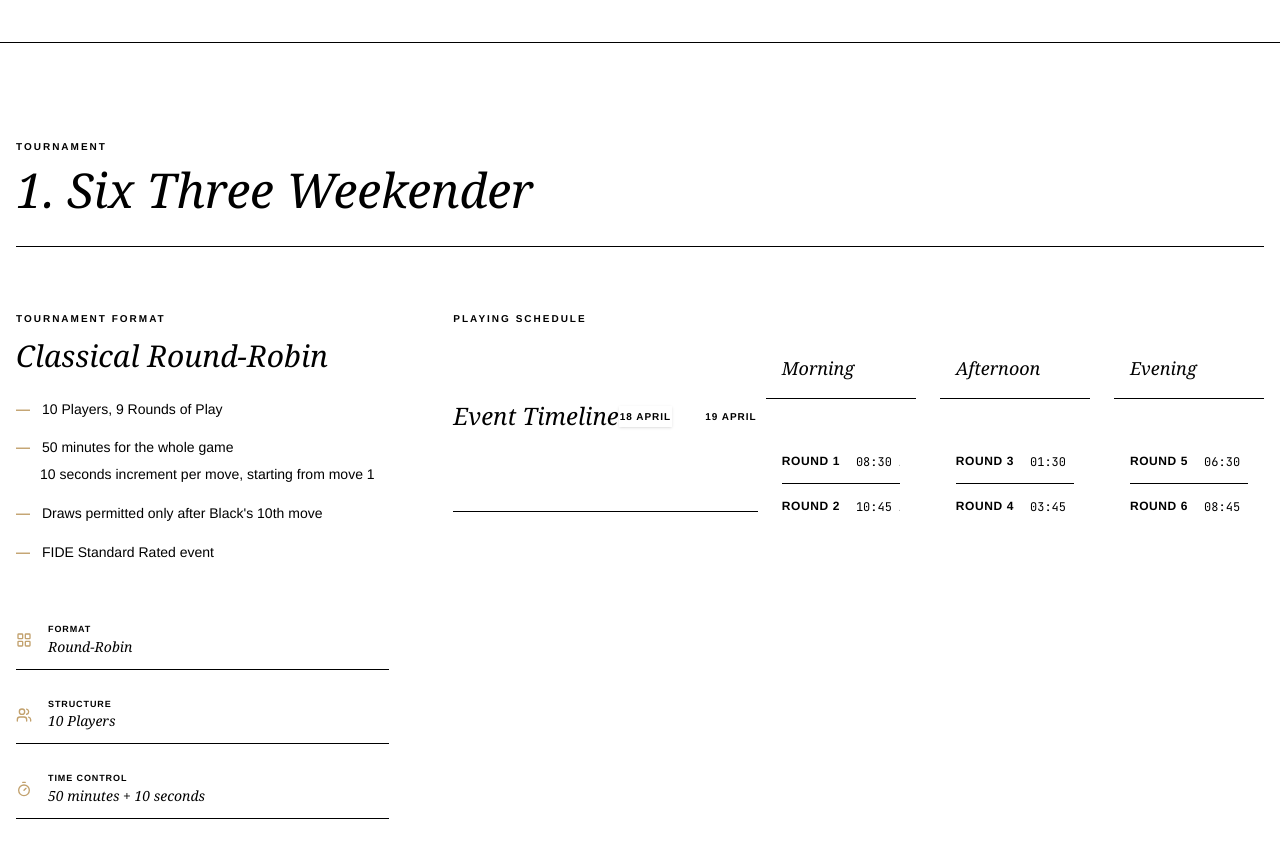
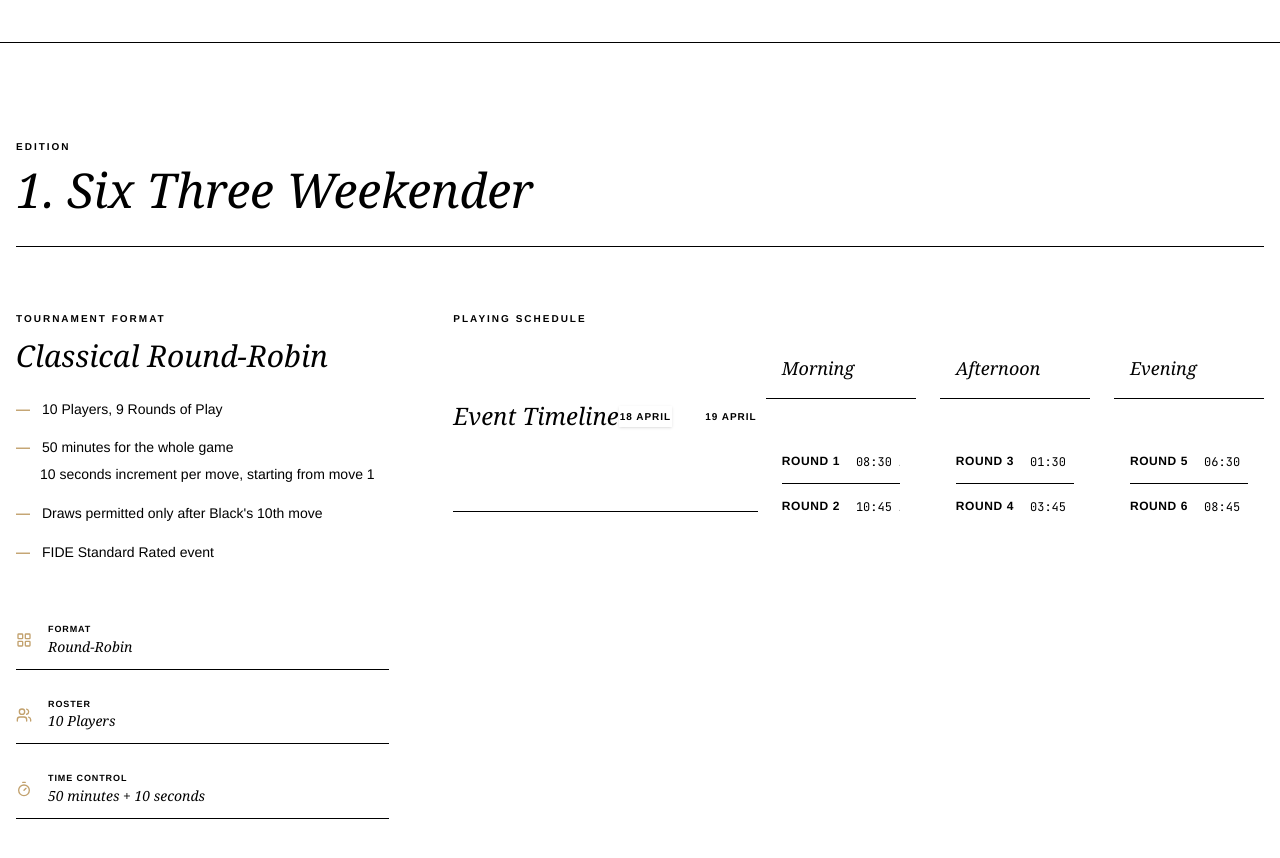
Before and after one commit to engyeow/SixThreeWeekender, a React (Vite) app: page / in a window 1280 px wide. Shown: the part 500-1358 px from the top of the page. Built offline with nearby package versions, Linux system fonts and the light colour scheme; a web font is replaced by a local one.

Commit message:
Update TournamentDetails.tsx

```diff
--- a/src/TournamentDetails.tsx
+++ b/src/TournamentDetails.tsx
@@ -9,7 +9,7 @@
     <section className="py-24 bg-background">
       <div className="container px-4 mx-auto">
         <div className="mb-16 border-b border-border pb-8">
-          <span className="section-label">Tournament</span>
+          <span className="section-label">Edition</span>
           <h2 className="text-5xl font-display italic">1. Six Three Weekender</h2>
         </div>
 
@@ -51,7 +51,7 @@
               />
               <InfoItem
                 icon={<Users className="w-4 h-4" />}
-                title="Structure"
+                title="Roster"
                 description="10 Players"
               />
               <InfoItem
```
